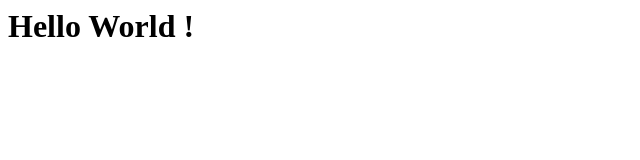
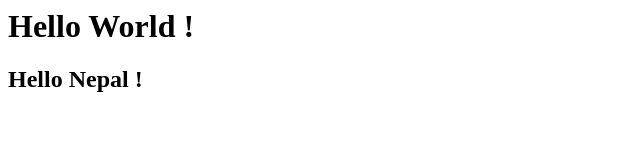
Before and after one commit to JayaRamCgn/MyRepo, a plain HTML site: page index.html in a window 1280 px wide. Shown: the whole page, without its empty margins (0-640 px from the left). Drawn offline with Linux system fonts and the light colour scheme.

Commit message:
added second line h2 tag

```diff
--- a/index.html
+++ b/index.html
@@ -1 +1,2 @@
 <h1>Hello World ! </h1>
+<h2>Hello Nepal ! </h2>
```
